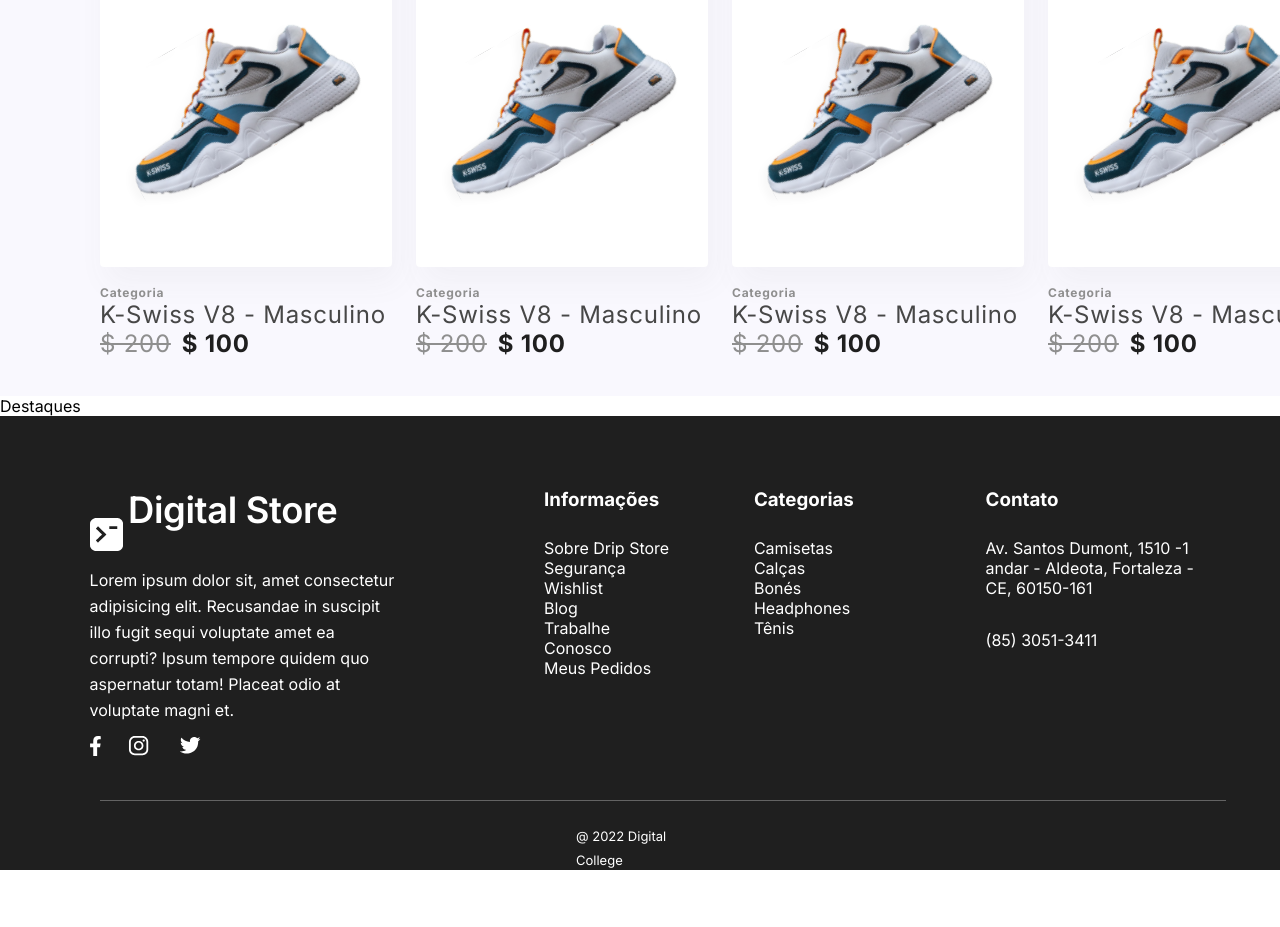
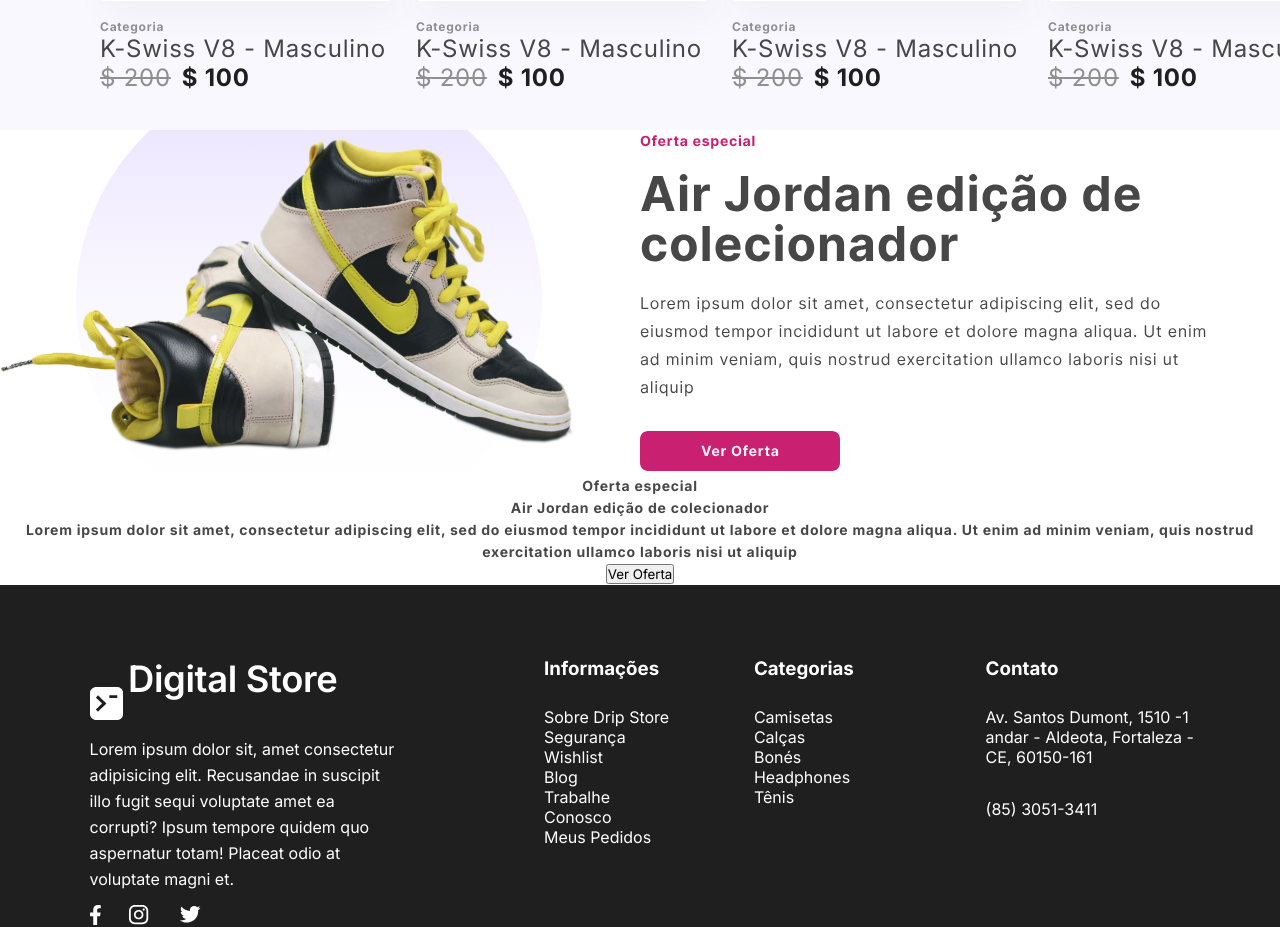
Before and after one commit to andre-digitalcollege/DigitalStore, a React (Create React App) app: page / in a window 1280 px wide. Shown: the part 2722-3649 px from the top of the page. Before the commit the page ends 3594 px from the top, so only its background shows below. Built offline with nearby package versions, Linux system fonts and the light colour scheme.

Commit message:
estrutura

```diff
--- /dev/null
+++ b/src/components/BannerDestaque/Destaques.jsx
@@ -0,0 +1,21 @@
+import React from 'react'
+import imgBanner from "../../img/bannerDestaque/imgBannerDestaque.svg";
+import './destaque.css'
+
+function Destaques() {
+  return (
+    <div>
+        <div >
+            <img className="imagem" src={imgBanner} alt="Imagem banner destaque"/>
+        </div>
+        <div className="informacoes">
+            <p>Oferta especial</p>
+            <p>Air Jordan edição de colecionador</p>
+            <p>Lorem ipsum dolor sit amet, consectetur adipiscing elit, sed do eiusmod tempor incididunt ut labore et dolore magna aliqua. Ut enim ad minim veniam, quis nostrud exercitation ullamco laboris nisi ut aliquip</p>
+            <button>Ver Oferta</button>
+        </div>
+    </div>
+  )
+}
+
+export default Destaques
--- /dev/null
+++ b/src/components/BannerDestaque/destaque.css
@@ -0,0 +1,5 @@
+.imagem {
+    background-image: url(../../img/bannerDestaque/fundoBannerDestaque.svg);
+    background-repeat: no-repeat;
+    background-position: 10%;
+}
--- a/src/components/Destaques.jsx
+++ /dev/null
@@ -1,3 +0,0 @@
-export default function Destaques(){
-    return <span>Destaques<p></p></span>
- }
--- a/src/components/ProdutosAlta/ProdutosAlta.jsx
+++ b/src/components/ProdutosAlta/ProdutosAlta.jsx
@@ -12,7 +12,7 @@
                 </div>
                 <div className="verTodos">
                     <p>Ver todos</p>
-                    <img src={imgSeta} alt="imagem seta"/>
+                    <img className='seta' src={imgSeta} alt="imagem seta"/>
                 </div>
             </div>
             <div className="cards">
--- a/src/components/header/pages/Home.jsx
+++ b/src/components/header/pages/Home.jsx
@@ -2,7 +2,7 @@
 import Banner from "../../Banner/Banner.jsx"
 import Categorias from "../../Categorias.jsx"
 import ProdutosAlta from "../../ProdutosAlta/ProdutosAlta.jsx"
-import Destaques from "../../Destaques.jsx"
+import Destaques from "../../BannerDestaque/Destaques.jsx"
 import Footer from "../../Footer.jsx"
 export default function Home(){
     return(
```
Also changed, not shown: src/img/bannerDestaque/fundoBannerDestaque.svg (added), src/img/bannerDestaque/imgBannerDestaque.svg (added).
